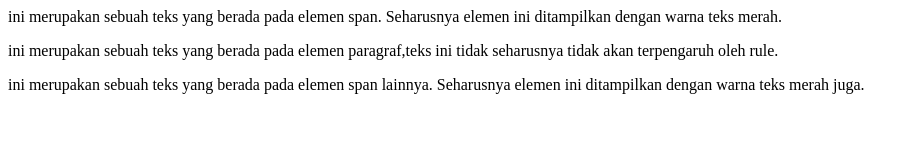
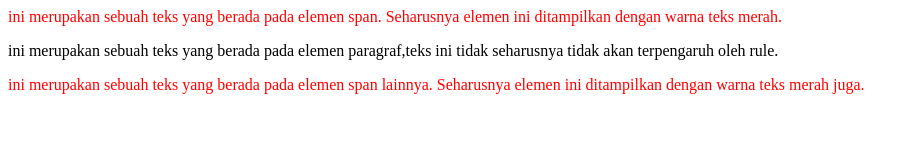
Before and after one commit to selvideaa/Anatomi_html, a plain HTML site: page belajar.html in a window 1280 px wide. Shown: the whole page, without its empty margins (0-915 px from the left). Drawn offline with Linux system fonts and the light colour scheme.

Commit message:
Update belajar.html

```diff
--- a/belajar.html
+++ b/belajar.html
@@ -4,7 +4,7 @@
     <meta charset="UTF-8">
     <meta name="viewport" content="width=device-width, initial-scale=1.0">
     <title>Document</title>
-    <link rel="style.css" href="style.css"/>
+    <link rel="styleSheet" href="style.css"/>
 </head>
 <body>
     <span>
```
